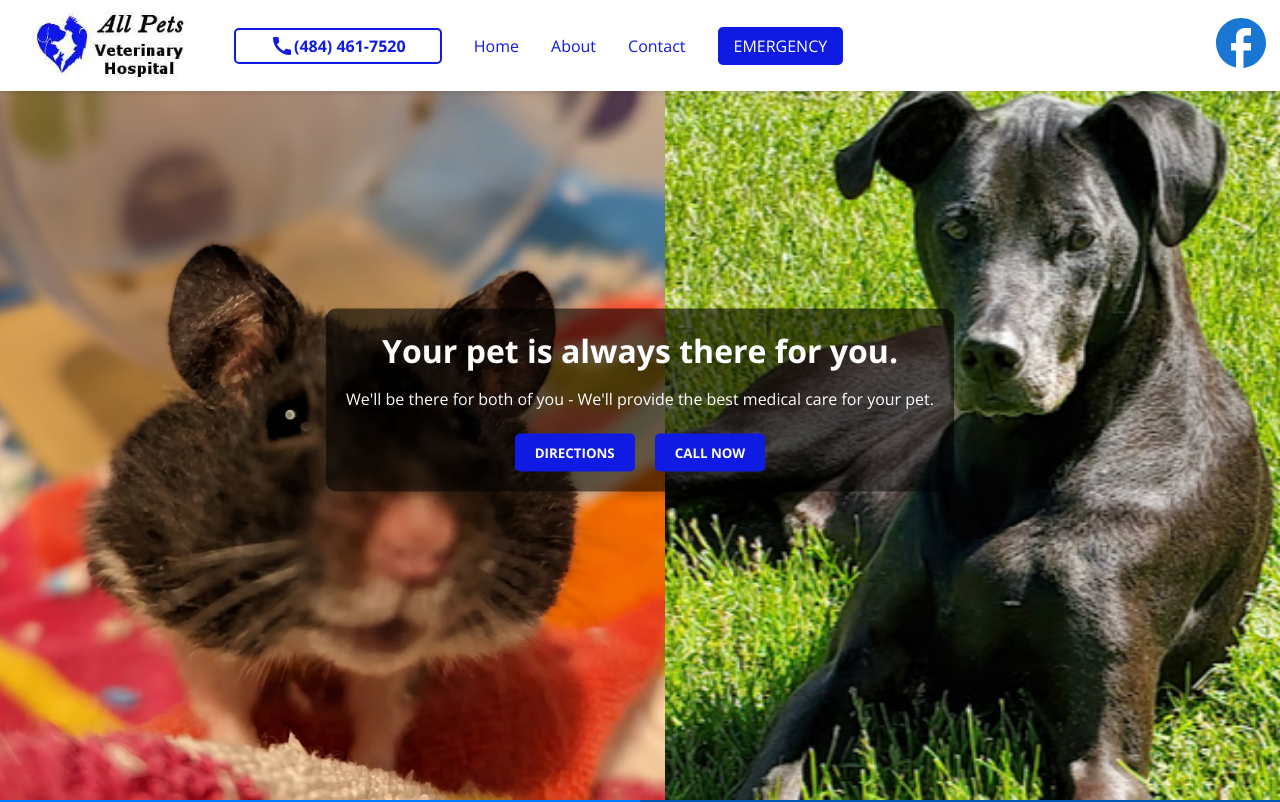
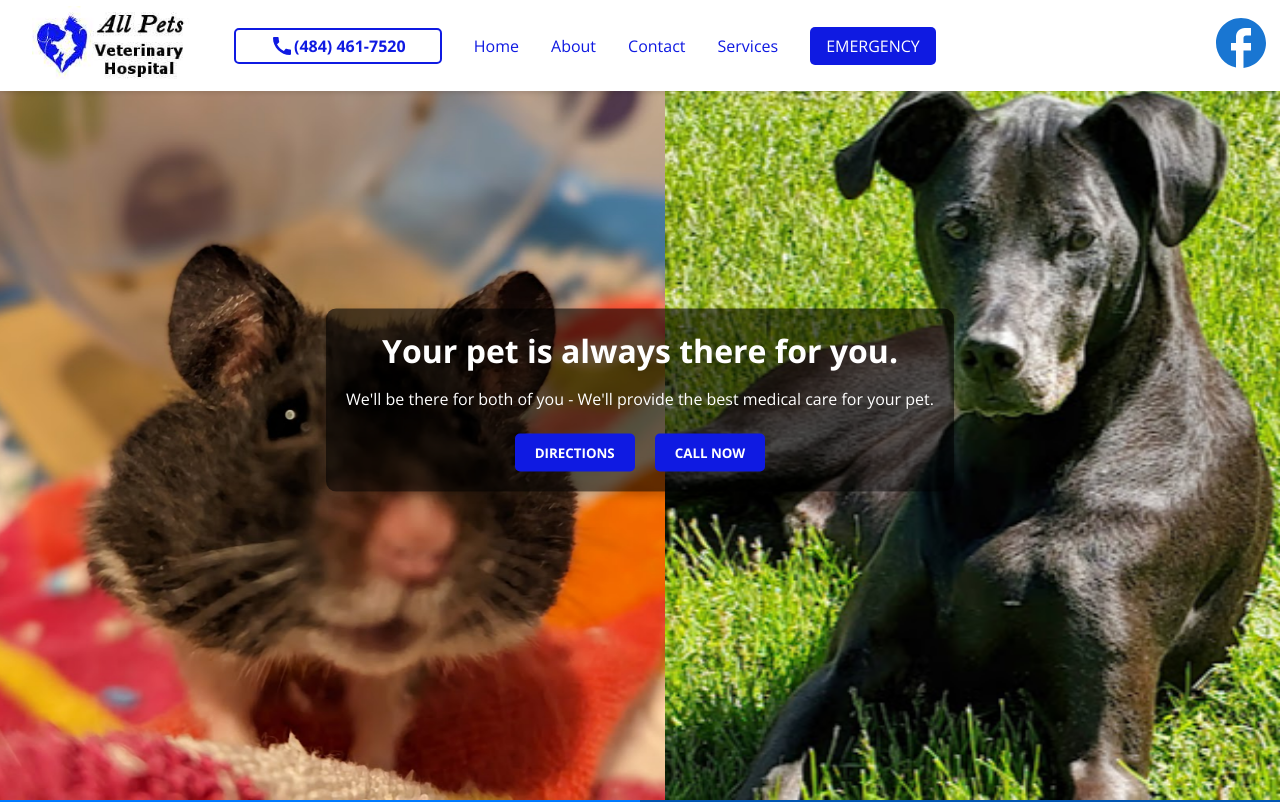
Before and after one commit to CodeJeffreyG/apv-website, a React (Create React App) app: page / in a window 1280 px wide. Shown: the top 802 px of the page. Built offline with nearby package versions, Linux system fonts and the light colour scheme.

Commit message:
services

```diff
--- a/src/components/navbar/navbar.js
+++ b/src/components/navbar/navbar.js
@@ -41,6 +41,10 @@ function Navbar() {
         <li className="nav-item">
           <a href="/contact">Contact</a>
         </li>
+
+        <li className="nav-item services">
+          <a href="/services">Services</a>
+        </li>
         <li className="nav-item emergency">
           <a href="/emergency">EMERGENCY</a>
         </li>
```
